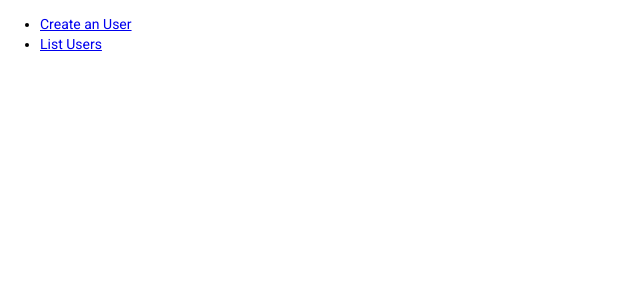
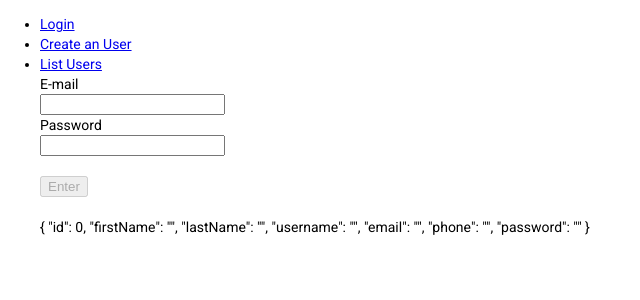
Before and after one commit to davimetalx/examples, an Angular app: page /login in a window 1280 px wide. Before the commit this address led to /. Shown: the top 300 px of the page, without its empty margins (0-640 px from the left). Built offline with nearby package versions, Linux system fonts and the light colour scheme.

Commit message:
Create Component Login

```diff
--- a/src/app/app-routing.module.ts
+++ b/src/app/app-routing.module.ts
@@ -3,11 +3,13 @@ import { RouterModule, Routes } from '@angular/router';
 import { CreateUserComponent } from './create-user/create-user.component';
 import { EditUserComponent } from './edit-user/edit-user.component';
 import { ListUserComponent } from './list-user/list-user.component';
+import { LoginComponent } from './login/login.component';
 
 const routes: Routes = [
   {path: 'list-users', component: ListUserComponent},
   {path: 'create', component: CreateUserComponent},
-  {path: 'edit/:id', component: EditUserComponent}
+  {path: 'edit/:id', component: EditUserComponent},
+  {path: 'login', component: LoginComponent}
 ];
 
 @NgModule({
--- a/src/app/app.module.ts
+++ b/src/app/app.module.ts
@@ -13,6 +13,7 @@ import { DialogDeleteComponent } from './dialog-delete/dialog-delete.component';
 
 import { MatDialogModule } from '@angular/material/dialog';
 import { HttpClientModule } from '@angular/common/http';
+import { LoginComponent } from './login/login.component';
 
 @NgModule({
   declarations: [
@@ -21,7 +22,8 @@ import { HttpClientModule } from '@angular/common/http';
     ExampleComponent,
     CreateUserComponent,
     EditUserComponent,
-    DialogDeleteComponent
+    DialogDeleteComponent,
+    LoginComponent
   ],
   imports: [
     BrowserModule,
--- a/src/app/example/example.component.html
+++ b/src/app/example/example.component.html
@@ -1,4 +1,5 @@
 <ul>
+    <li><a routerLink="/login">Login</a></li>
     <li><a routerLink="/create">Create an User</a></li>
     <li><a routerLink="/list-users">List Users</a></li>
     <router-outlet></router-outlet>
--- /dev/null
+++ b/src/app/login/login.component.html
@@ -0,0 +1,14 @@
+<form #f="ngForm" (ngSubmit)="login(f)">
+    <label for="username">E-mail</label>
+    <br>
+    <input type="text" [(ngModel)]="user.email" name="email" required>
+    <br>
+    <label for="password">Password</label>
+    <br>
+    <input type="password" [(ngModel)]="user.password" name="password" required>
+    <br>
+    <br>
+    <button type="submit" [disabled]="f.invalid">Enter</button>
+</form>
+<br>
+{{ user | json }}
--- /dev/null
+++ b/src/app/login/login.component.ts
@@ -0,0 +1,23 @@
+import { Component, OnInit } from '@angular/core';
+import { NgForm } from '@angular/forms';
+import { User } from '../model/user';
+
+@Component({
+  selector: 'app-login',
+  templateUrl: './login.component.html',
+  styleUrls: ['./login.component.css']
+})
+export class LoginComponent implements OnInit {
+
+  user = new User();
+
+  constructor() { }
+
+  ngOnInit(): void {
+  }
+
+  login(f: NgForm) {
+
+  }
+
+}
--- a/src/app/model/user.ts
+++ b/src/app/model/user.ts
@@ -5,4 +5,5 @@ export class User {
     username: string = '';
     email: string = '';
     phone: string = '';
+    password: string = '';
 }
```
Also changed, not shown: src/app/login/login.component.css (added).
